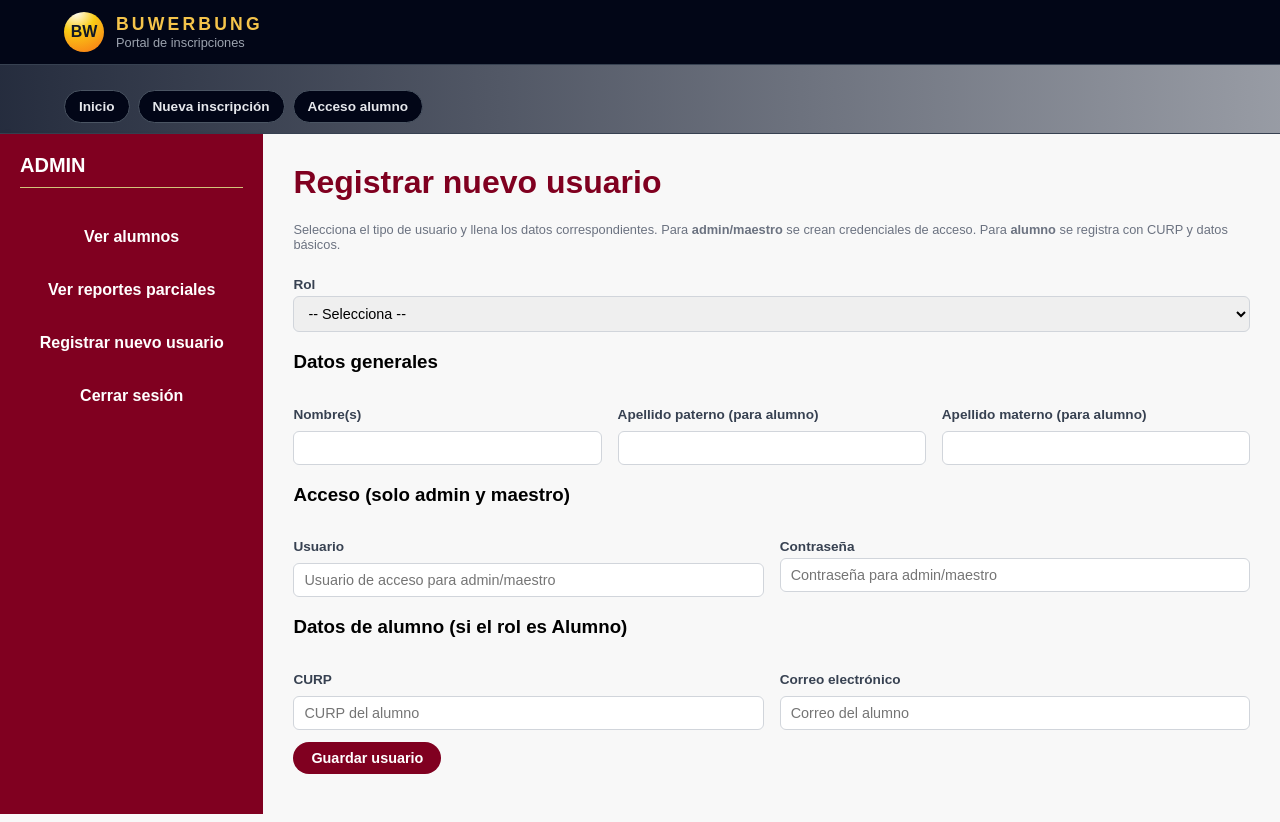
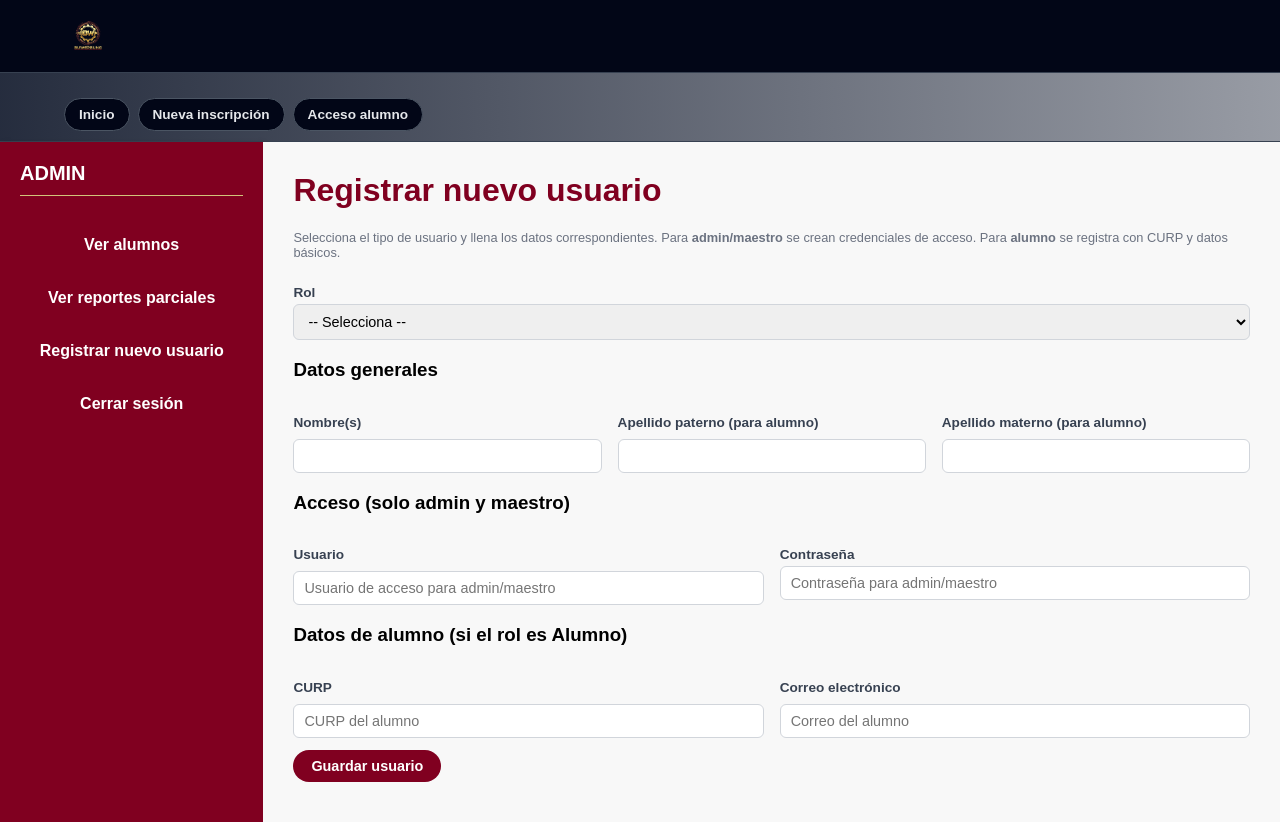
Before and after one commit to gerardotuz/prototipos, a Flask app: page /admin/usuarios/nuevo in a window 1280 px wide. Run offline with Flask 3, Linux system fonts and the light colour scheme; the visitor is signed in with stand-in values (Sample User, id 1).

Commit message:
Refactor header structure in admin_nuevo_usuario.html

```diff
--- a/templates/admin_nuevo_usuario.html
+++ b/templates/admin_nuevo_usuario.html
@@ -152,15 +152,14 @@
     </style>
 </head>
 <body>
-<header>
-    <div class="cabecera">
-        <div style="width:40px;height:40px;border-radius:999px;background:radial-gradient(circle at 30% 0%,#ffffff,#facc15 40%,#f97316 100%);display:flex;align-items:center;justify-content:center;font-weight:800;color:#111827;">BW</div>
-        <div>
-            <h1>BUWERBUNG</h1>
-            <p>Portal de inscripciones</p>
+<header style="background:#020617;border-bottom:1px solid #374151;padding:12px 5vw;">
+    <div style="display:flex;align-items:center;gap:12px;">
+
+     <div class="bw-logo-text">
+    <img src="{{ url_for('static', filename='/img/bw_logo.png') }}" alt="BUWERBUNG" class="bw-logo-img">
         </div>
     </div>
-</header>
+  </header>
 <nav>
     <a href="/">Inicio</a>
     <a href="/registro">Nueva inscripción</a>
```
